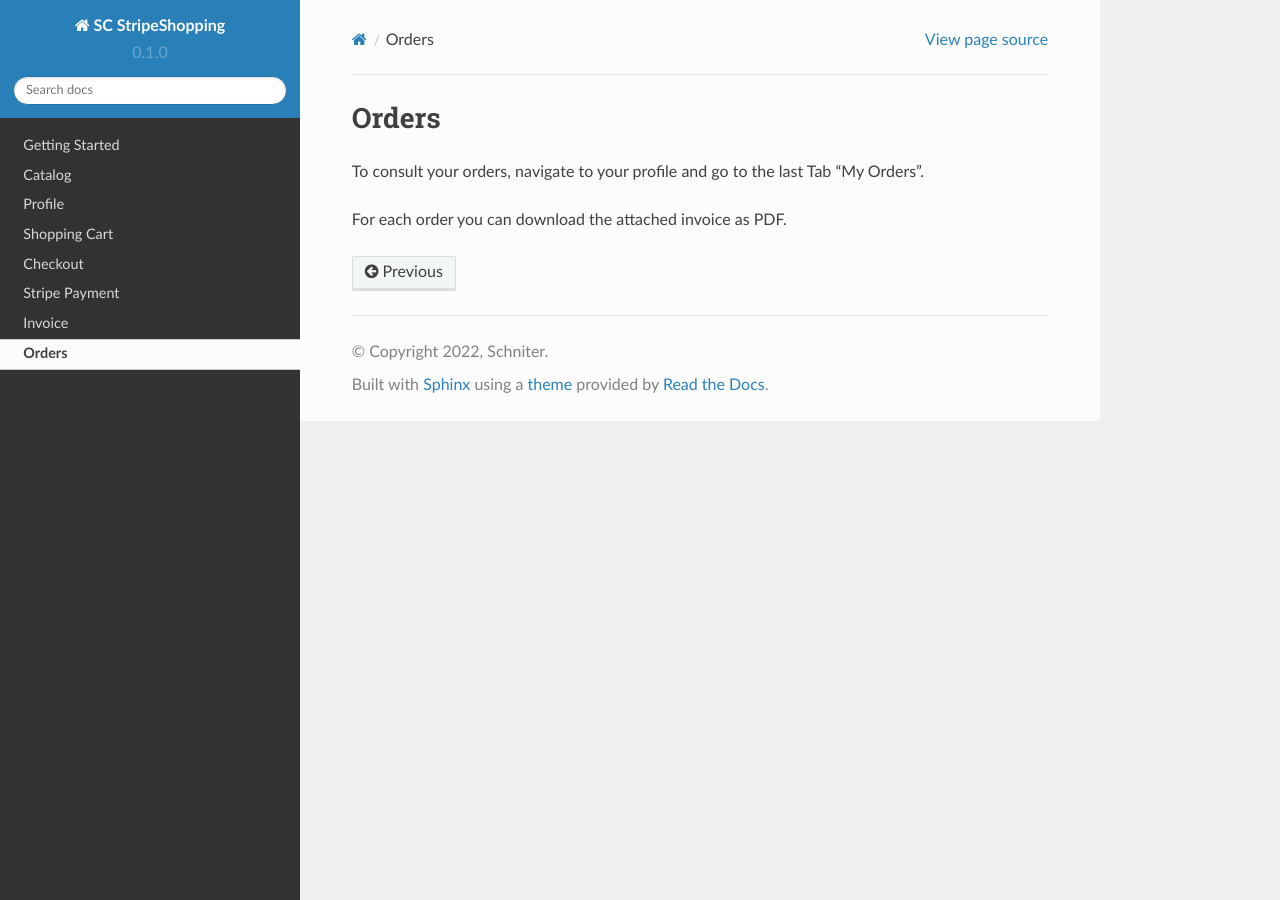
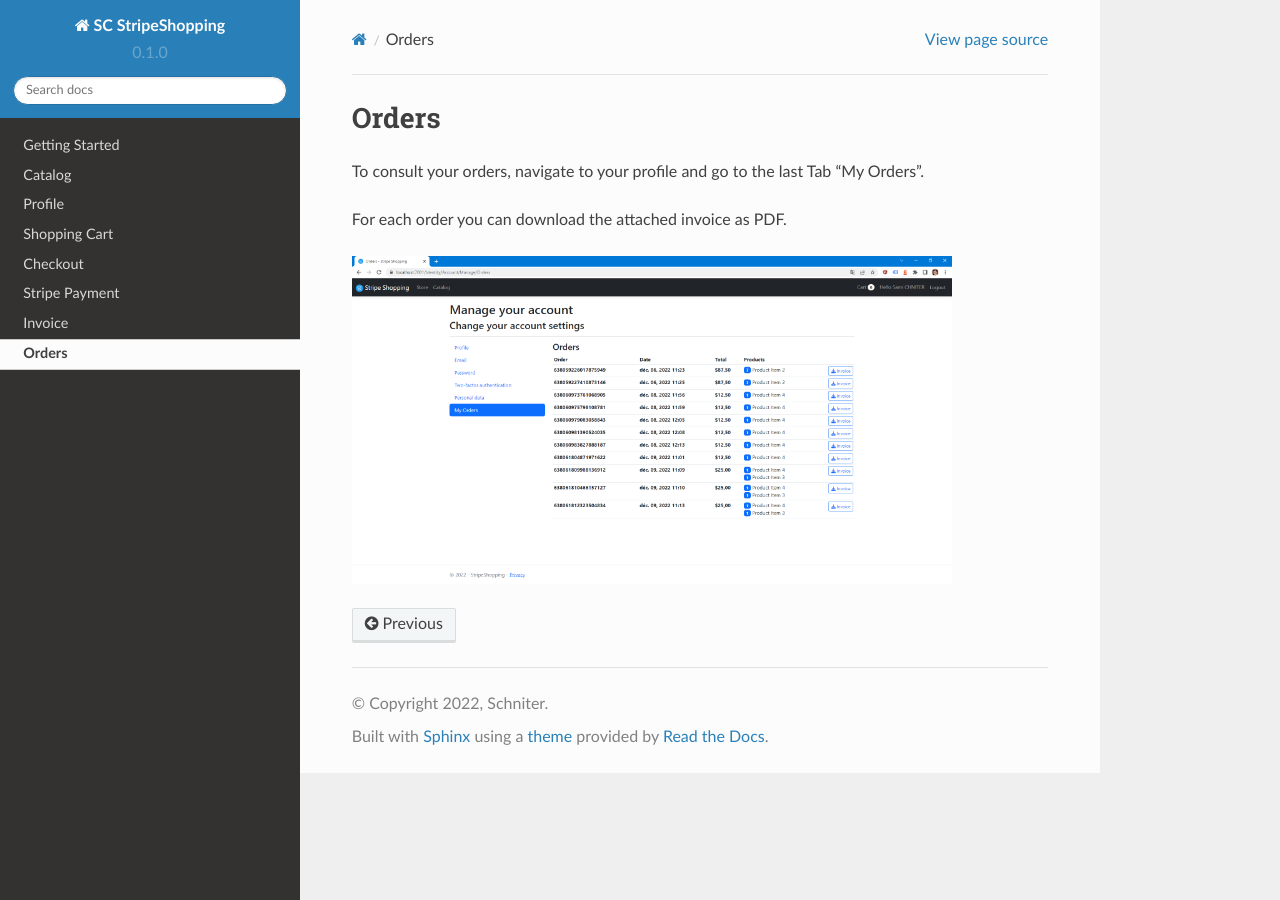
Before and after one commit to chniter/SC.StripeShoppingDoc, a Sphinx documentation site: the page built from docs/source/orders.rst, in a window 1280 px wide. Built offline with Sphinx 7.4.7 and the Read the Docs theme 2.0.0, drawn with Linux system fonts in a browser that asks for light colours.

Commit message:
Update orders.rst

```diff
--- a/docs/source/orders.rst
+++ b/docs/source/orders.rst
@@ -5,3 +5,6 @@
 To consult your orders, navigate to your profile and go to the last Tab "My Orders".
 
 For each order you can download the attached invoice as PDF.
+
+.. image:: images/15-orders.PNG
+		:width: 600
```
